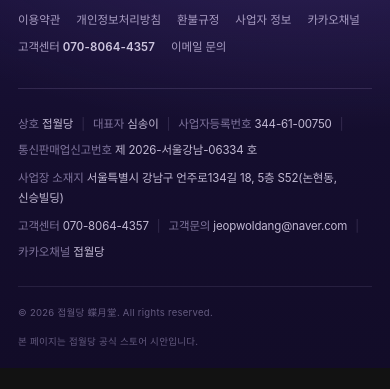
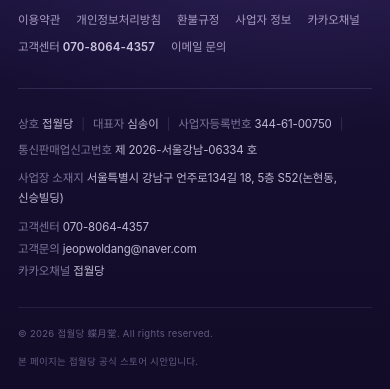
Before and after one commit to jeopwoldang/jeopwoldang, a plain HTML site: page shop/index.html in a window 390 px wide. Shown: the part 4802-5191 px from the top of the page. Before the commit the page ends 5170 px from the top, so only its background shows below. Drawn offline with nearby package versions, Linux system fonts and the light colour scheme; a web font is replaced by a local one.

Commit message:
store·shop: 모바일에서 고객센터·고객문의·카카오채널 줄바꿈 시 구분선 잔여 제거(연락처 줄만 세로 정렬)

```diff
--- a/shop/index.html
+++ b/shop/index.html
@@ -1111,6 +1111,9 @@ body:has(#doneView.is-open) .toast{bottom:112px}
   .ftr__top{gap:18px}
   .ftr__links{gap:8px 16px}
   .ftr__links a,.ftr__links button{font-size:11.5px}
+  .biz .row--contact{display:block;line-height:1.9}
+  .biz .row--contact > span:not(.sep){display:block}
+  .biz .row--contact .sep{display:none}
   .copy{font-size:10px}
   .ov{padding:0}
   .sheet{width:100%;max-height:100vh;height:100%;border-radius:0;border:0}
@@ -1543,7 +1546,7 @@ body:has(#doneView.is-open) .toast{bottom:112px}
       <div class="row">
         <span>사업장 소재지 <b>서울특별시 강남구 언주로134길 18, 5층 S52(논현동, 신승빌딩)</b></span>
       </div>
-      <div class="row">
+      <div class="row row--contact">
         <span>고객센터 <b>070-8064-4357</b></span><span class="sep">|</span>
         <span>고객문의 <b>jeopwoldang@naver.com</b></span><span class="sep">|</span>
         <span>카카오채널 <b>접월당</b></span>
```
Also changed, not shown: store/index.html (+4 -1 lines).
